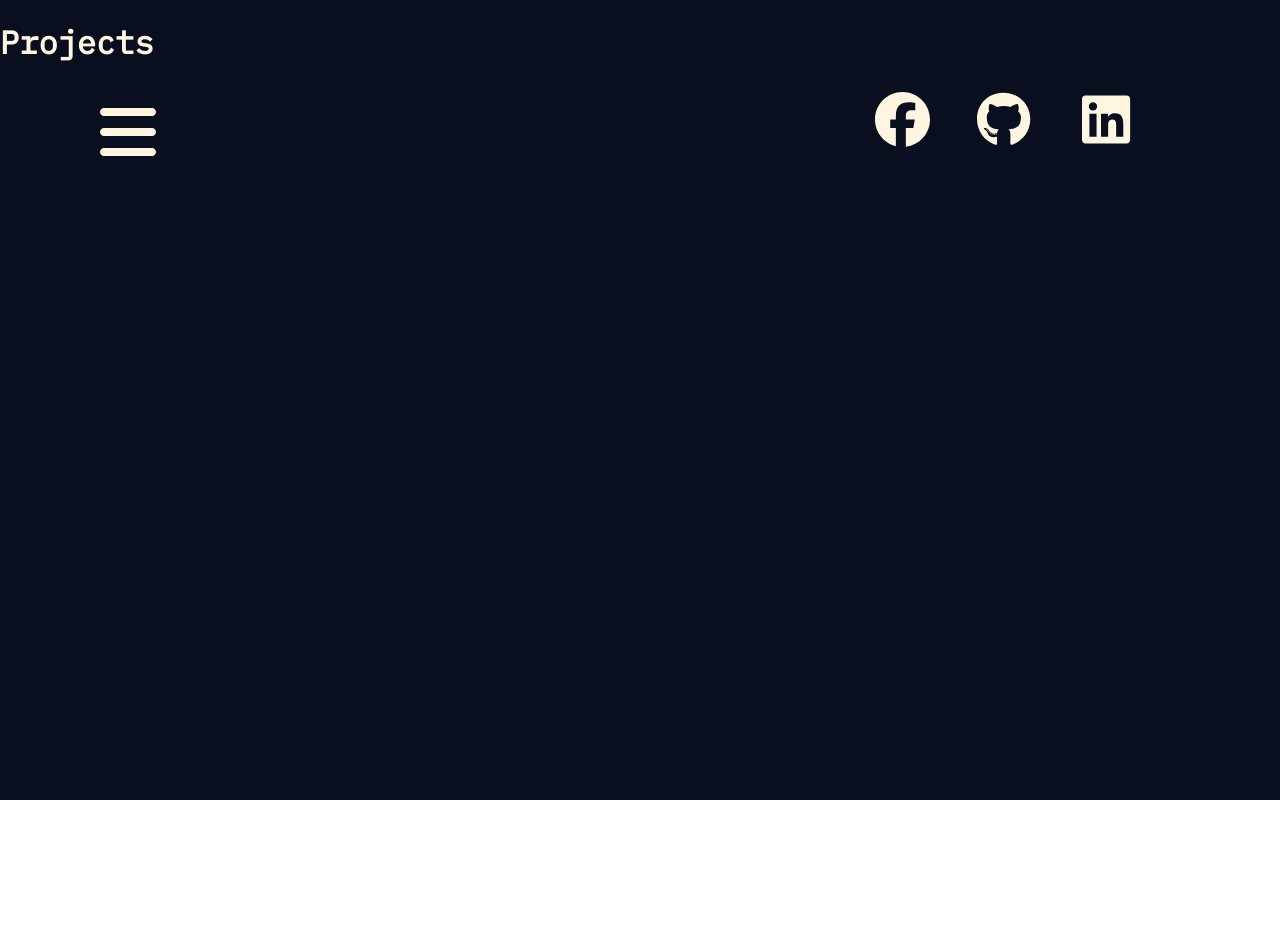
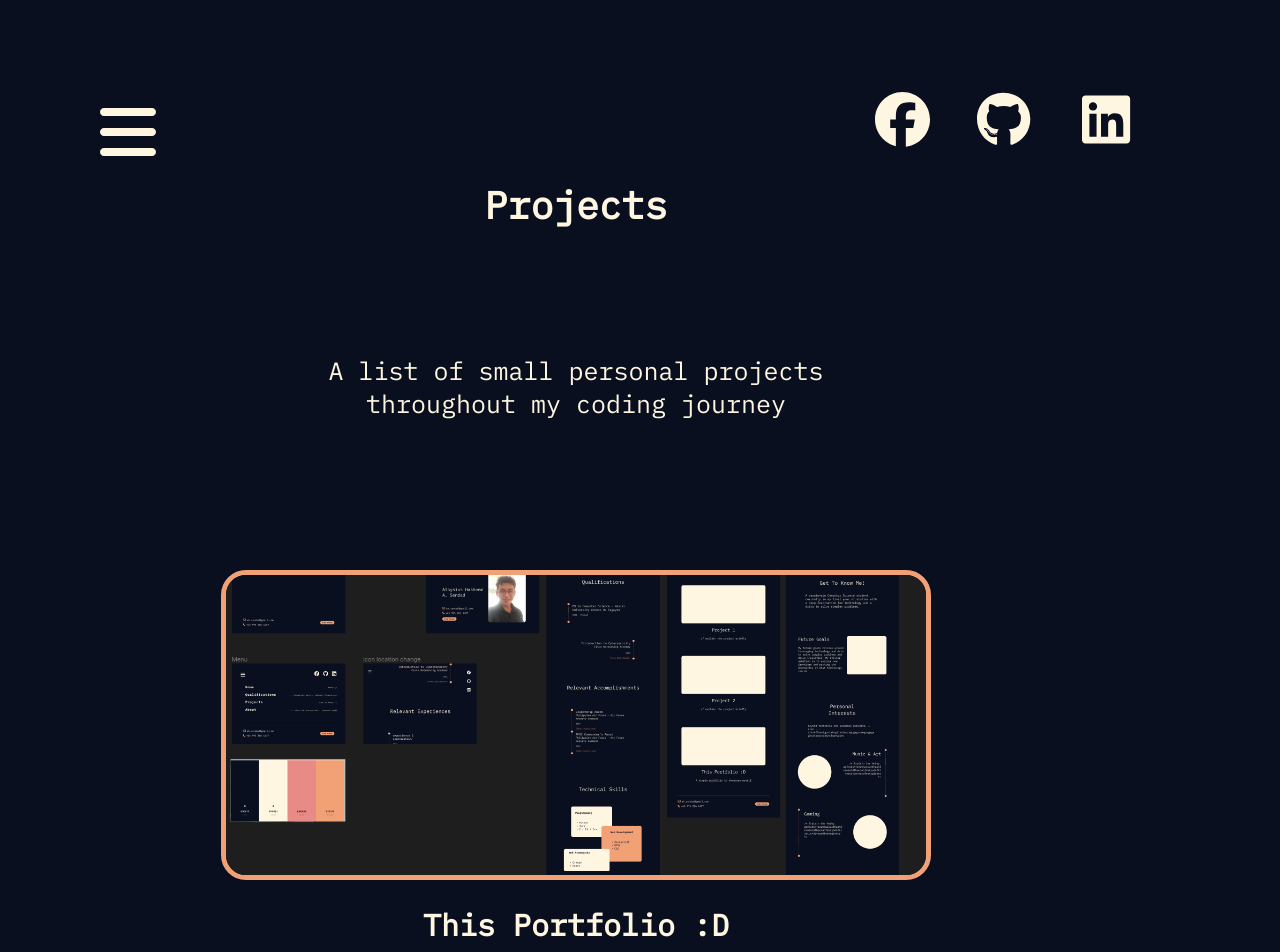
Before and after one commit to pn-tn/myportfolio, a React (Create React App) app: page /projects in a window 1280 px wide. Shown: the top 952 px of the page. Before the commit the page ends 800 px from the top, so only its background shows below. Built offline with nearby package versions, Linux system fonts and the light colour scheme.

Commit message:
added Projects

```diff
--- /dev/null
+++ b/src/components/Projects.css
@@ -0,0 +1,54 @@
+.projects {
+	display: flex;
+	flex-direction: column;
+	align-items: center;
+	width: 90vw;
+	min-height: 100vh;
+
+}
+
+.projects h1{
+	font-size: 38px;
+	font-weight: 700;
+	text-align: center;
+	margin-bottom: 100px;
+	margin-top: 180px;
+}
+
+.projects h2{
+	font-size: 30px;
+	text-align: center;
+}
+
+.projects p{
+	font-size: 25px;
+	text-align: center;
+	width: 550px;
+	margin-bottom: 100px;
+}
+
+.project_template{
+	display: flex;
+	flex-direction: column;
+	align-items: center;
+}
+.project_template p{
+	width: 700px;
+}
+
+.project_image {
+	margin-top: 50px;
+	background-color: #FFF6E1;
+	width: 700px;
+	height: 300px;
+	overflow: hidden;
+
+	border:5px solid;
+	border-color: #F1A175;
+	border-radius: 25px;
+}
+.project_image .image {
+	width: 100%;
+	height: 100%;
+	object-fit:cover;
+}
--- a/src/components/Projects.jsx
+++ b/src/components/Projects.jsx
@@ -1,11 +1,39 @@
 import React from 'react';
+import './Projects.css';
+import Portfolio from './images/thisPortfolio.png';
+import Contacts from './Contacts';
+
+
+function Template({ imageSrc, title, description }) {
+	return (
+		<div className="project_template">
+			<div className="project_image">
+				<img src={imageSrc} className="image" />
+			</div>
+			<h2>{title}</h2>
+			<p>{description}</p>
+		</div>
+	);
+}
 
 function Projects() {
+
 	return (
-		<div>
-			<h1>Projects</h1>
+		<div className="projects_container">
+			<div className="projects">
+				<h1>Projects</h1>
+				<p>A list of small personal projects throughout my coding journey</p>
+
+				<Template
+					imageSrc = {Portfolio}
+					title="This Portfolio :D"
+					description="A simple portfolio to showcase myself"
+				/>
+			</div>
+			<Contacts/>
+
 		</div>
-	)
+	);
 }
 
 export default Projects;
```
Also changed, not shown: src/components/images/thisPortfolio.png (added).
